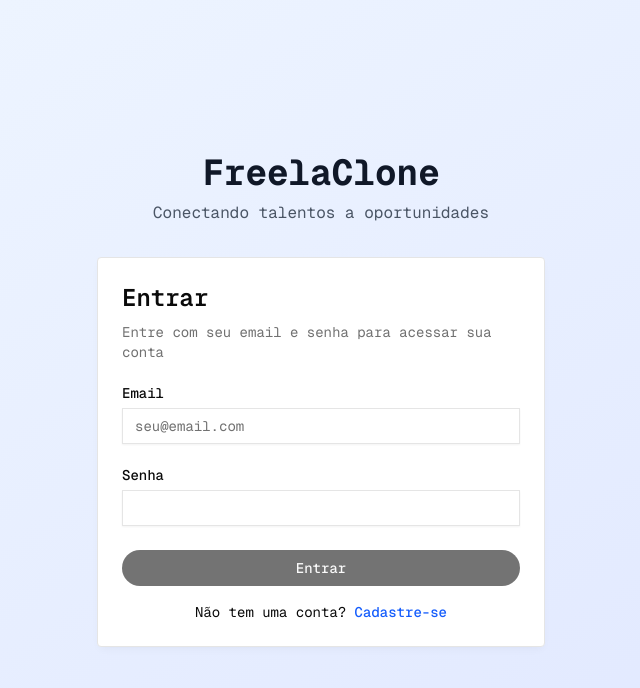
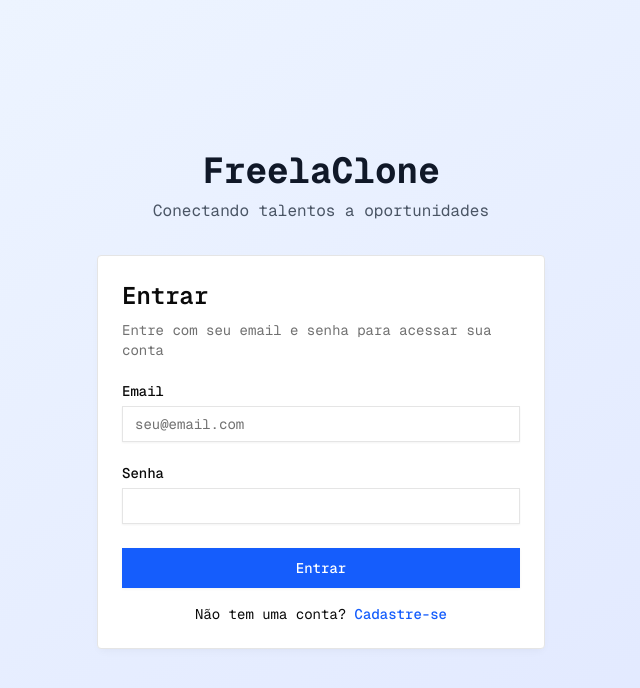
Before and after one commit to diasnotfound404/adocaworks-vercel, a Next.js app: page /auth/login in a window 1280 px wide. Shown: the top 688 px of the page, without its empty margins (319-959 px from the left). Built offline with nearby package versions, Linux system fonts and the light colour scheme.

Commit message:
Update button.tsx

```diff
--- a/components/ui/button.tsx
+++ b/components/ui/button.tsx
@@ -1,40 +1,37 @@
-import * as React from 'react'
-import { Slot } from '@radix-ui/react-slot'
-import { cva, type VariantProps } from 'class-variance-authority'
+import * as React from "react";
+import { Slot } from "@radix-ui/react-slot";
+import { cva, type VariantProps } from "class-variance-authority";
+import { cn } from "@/lib/utils";
 
-import { cn } from '@/lib/utils'
-
+// Estilo mais limpo e Material Design-like
 const buttonVariants = cva(
-  "inline-flex items-center justify-center gap-2 whitespace-nowrap rounded-full text-sm font-medium transition-all disabled:pointer-events-none disabled:opacity-50 [&_svg]:pointer-events-none [&_svg:not([class*='size-'])]:size-4 shrink-0 [&_svg]:shrink-0 outline-none focus-visible:border-ring focus-visible:ring-ring/50 focus-visible:ring-[3px] aria-invalid:ring-destructive/20 dark:aria-invalid:ring-destructive/40 aria-invalid:border-destructive",
+  "inline-flex items-center justify-center gap-2 whitespace-nowrap rounded-md font-medium transition-all duration-200 ease-out focus-visible:outline-none focus-visible:ring-2 focus-visible:ring-primary/50 focus-visible:ring-offset-2 active:scale-[0.98] disabled:opacity-50 disabled:pointer-events-none shadow-sm hover:shadow-md text-sm",
   {
     variants: {
       variant: {
-        default: 'bg-primary text-primary-foreground hover:bg-primary/90',
-        destructive:
-          'bg-destructive text-white hover:bg-destructive/90 focus-visible:ring-destructive/20 dark:focus-visible:ring-destructive/40 dark:bg-destructive/60',
+        default:
+          "bg-blue-600 text-white hover:bg-blue-700 active:bg-blue-800",
         outline:
-          'border bg-background shadow-xs hover:bg-accent hover:text-accent-foreground dark:bg-input/30 dark:border-input dark:hover:bg-input/50',
+          "border border-neutral-300 bg-white text-neutral-800 hover:bg-neutral-100 active:bg-neutral-200",
         secondary:
-          'bg-secondary text-secondary-foreground hover:bg-secondary/80',
+          "bg-neutral-200 text-neutral-900 hover:bg-neutral-300 active:bg-neutral-400",
         ghost:
-          'hover:bg-accent hover:text-accent-foreground dark:hover:bg-accent/50',
-        link: 'text-primary underline-offset-4 hover:underline',
+          "bg-transparent text-neutral-800 hover:bg-neutral-100 active:bg-neutral-200",
+        link: "text-blue-600 hover:underline underline-offset-4",
       },
       size: {
-        default: 'h-9 px-4 py-2 has-[>svg]:px-3',
-        sm: 'h-8 rounded-full gap-1.5 px-3 has-[>svg]:px-2.5',
-        lg: 'h-10 rounded-full px-6 has-[>svg]:px-4',
-        icon: 'size-9',
-        'icon-sm': 'size-8',
-        'icon-lg': 'size-10',
+        default: "h-10 px-5 py-2",
+        sm: "h-8 px-3 text-sm",
+        lg: "h-12 px-6 text-base",
+        icon: "h-10 w-10 flex items-center justify-center",
       },
     },
     defaultVariants: {
-      variant: 'default',
-      size: 'default',
+      variant: "default",
+      size: "default",
     },
-  },
-)
+  }
+);
 
 function Button({
   className,
@@ -42,11 +39,11 @@ function Button({
   size,
   asChild = false,
   ...props
-}: React.ComponentProps<'button'> &
+}: React.ComponentProps<"button"> &
   VariantProps<typeof buttonVariants> & {
-    asChild?: boolean
+    asChild?: boolean;
   }) {
-  const Comp = asChild ? Slot : 'button'
+  const Comp = asChild ? Slot : "button";
 
   return (
     <Comp
@@ -54,7 +51,7 @@ function Button({
       className={cn(buttonVariants({ variant, size, className }))}
       {...props}
     />
-  )
+  );
 }
 
-export { Button, buttonVariants }
+export { Button, buttonVariants };
```
